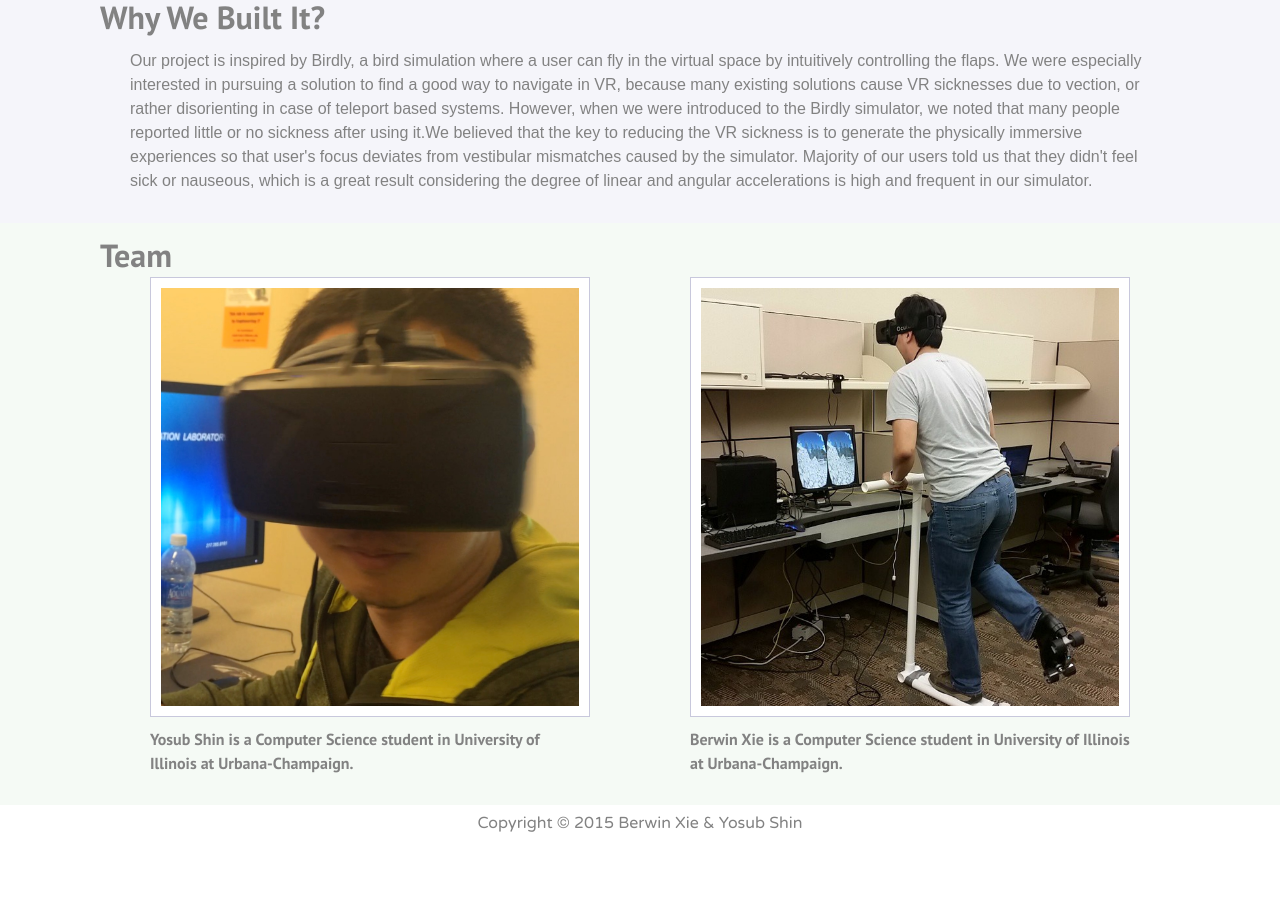
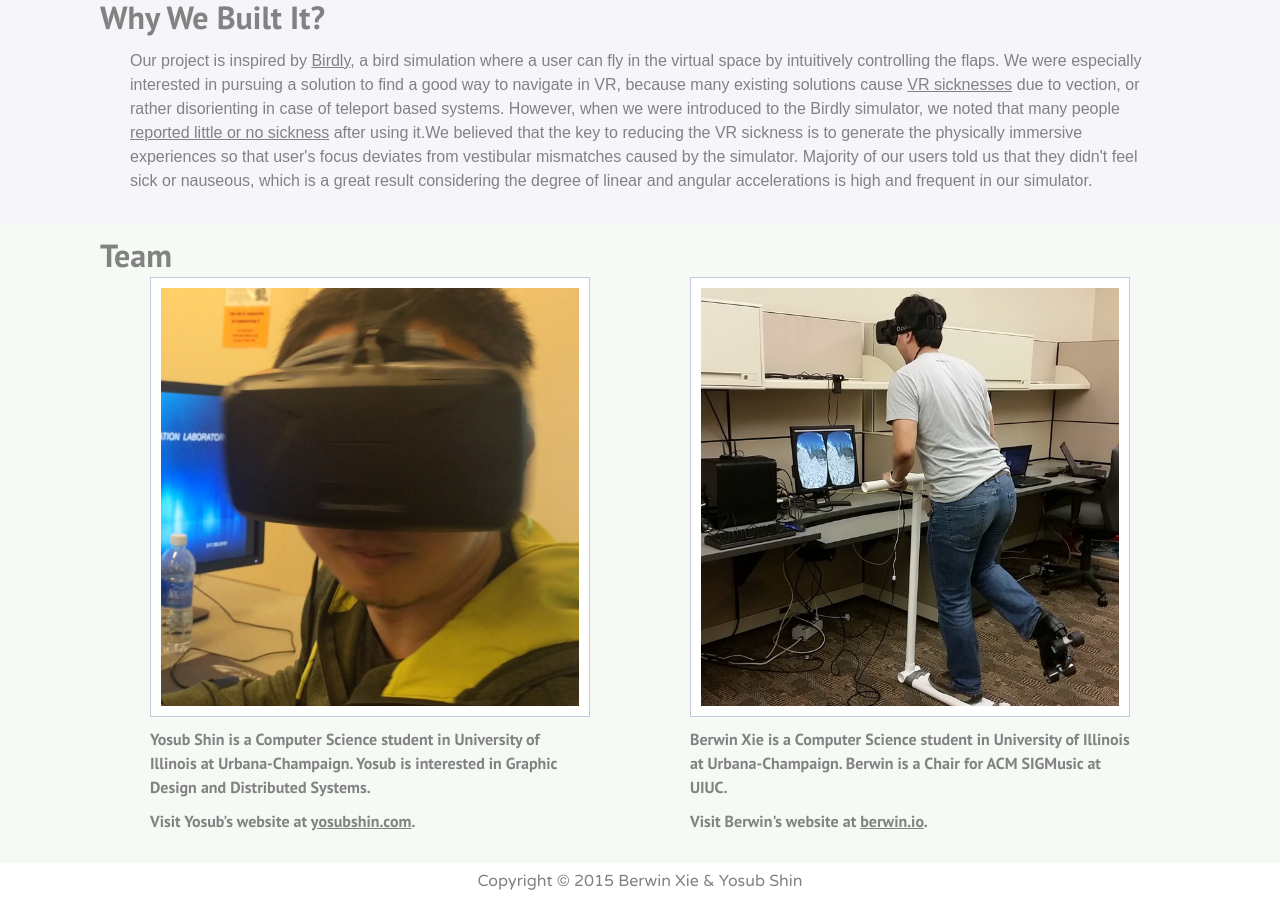
Before and after one commit to YosubShin/oculuscooter-website, a plain HTML site: page index.html in a window 1280 px wide. Shown: the part 880-1794 px from the top of the page. Before the commit the page ends 1736 px from the top, so only its background shows below. Drawn offline with Linux system fonts and the light colour scheme; a web font is replaced by a local one.

Commit message:
initial commit

```diff
--- a/css/main.less
+++ b/css/main.less
@@ -181,6 +181,10 @@ figure {
 		/*background: rgba(255, 225, 200,1.0);*/
 		background: rgba(245,250,245,1);
 	}
+
+	a {
+		text-decoration: underline;
+	}
 }
 
 #team {
--- a/index.html
+++ b/index.html
@@ -4,7 +4,6 @@
 		<meta charset="UTF-8" />
 		<title>OculuScooter</title>
 
-		<link rel="icon" href="images/favicon.ico" type="image/x-icon" />
 		<link href='http://fonts.googleapis.com/css?family=Nixie+One|Droid+Serif:400,700|PT+Sans:700|Varela+Round' rel='stylesheet' type='text/css'>
 
 		<!-- CSS links -->
@@ -89,13 +88,15 @@
 					<figure>
 						<img src="images/yosub-shin.jpg">
 					</figure>
-					<p>Yosub Shin is a Computer Science student in University of Illinois at Urbana-Champaign.</p>
+					<p>Yosub Shin is a Computer Science student in University of Illinois at Urbana-Champaign. Yosub is interested in Graphic Design and Distributed Systems.</p>
+					<p>Visit Yosub's website at <a href="http://www.yosubshin.com/">yosubshin.com</a>.</p>
 				</div>
 				<div class="author">
 					<figure>
 						<img src="images/berwin-xie.jpg">
 					</figure>
-					<p>Berwin Xie is a Computer Science student in University of Illinois at Urbana-Champaign.</p>
+					<p>Berwin Xie is a Computer Science student in University of Illinois at Urbana-Champaign. Berwin is a Chair for ACM SIGMusic at UIUC.</p>
+					<p>Visit Berwin's website at <a href="http://www.berwin.io/">berwin.io</a>.</p>
 				</div>
 			</div>
 		</section>
```
